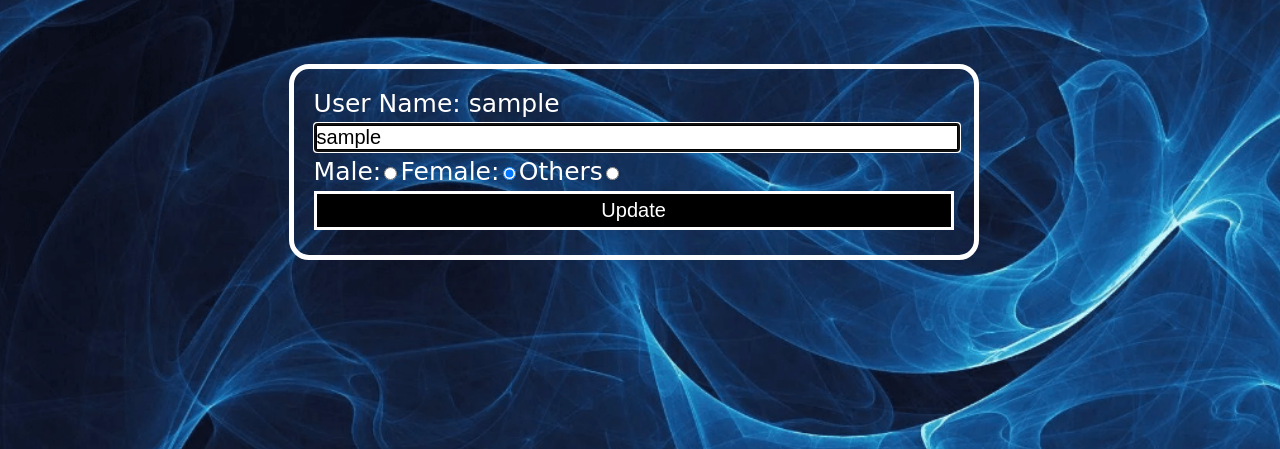
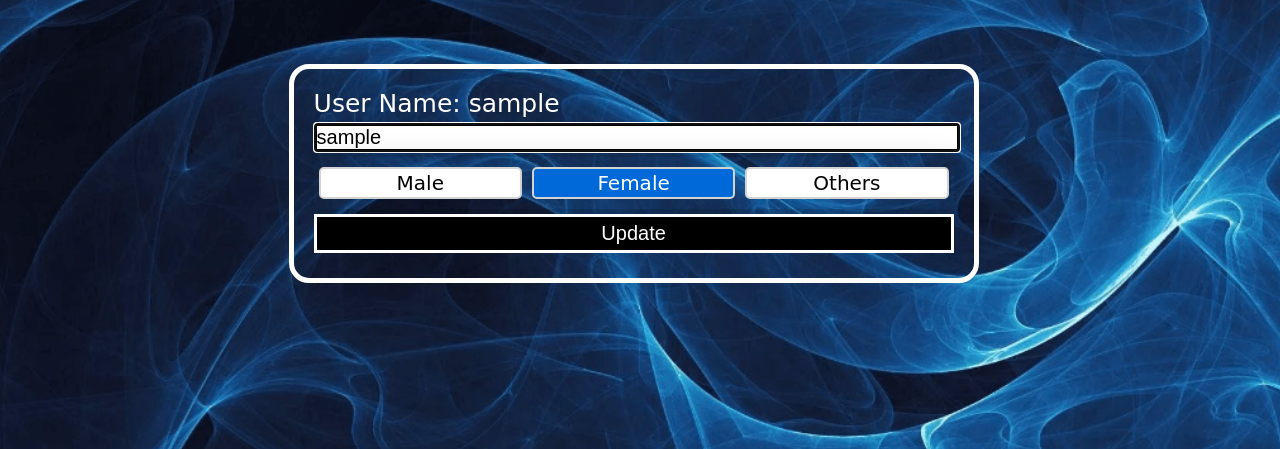
Before and after one commit to Prince9741/Game-Troupe, a PHP site: page /profile/profileUpdate.php in a window 1280 px wide. Shown: the part 72-521 px from the top of the page. Run offline with PHP 8.4, Linux system fonts and the light colour scheme; the visitor is signed in with stand-in values (Sample User, id 1).

Commit message:
gender button better

```diff
--- a/highScore/HighScore.php
+++ b/highScore/HighScore.php
@@ -21,9 +21,9 @@ WHERE H.`GameId`= $gameId ORDER BY H.`Score` $order");
 if ($result && $result->num_rows > 0)
     for($i=1;$row = $result->fetch_assoc();$i++){//tell the user gender
         if($player==$row["UserName"]){
+            $row["UserName"]="You";
             $row["rowColor"]="";
         }
-
         echo"<tr ondblclick='specificEntry(this)' class='".$row["rowColor"]."'>
         <td>".$row["UserName"]."</td>
         <td>".$row["Score"]."</td>
--- a/profile/profile.css
+++ b/profile/profile.css
@@ -56,3 +56,44 @@ form{
 .msgSuccess{
     box-shadow:inset 0px 0px 15px 5px green;
 }
+
+.wrapper{
+    display: inline-flex;
+    height: auto;
+    width: 100%;
+    align-items: center;
+    justify-content: space-evenly;
+    border-radius: 5px;
+    padding: 10px 0px;
+    box-shadow: 5px 5px 30px rgb(0 0 0 / 20%);
+}
+.wrapper .option{
+  background: #fff;
+  height: 100%;
+  width: 100%;
+  margin: 0 5px;
+  border-radius: 5px;
+  cursor: pointer;
+  padding: 2px 0px;
+  border: 2px solid lightgrey;
+  transition: all 0.3s ease;
+}
+
+input[type="radio"]{
+  display: none;
+}
+#others:checked:checked ~ .others,
+#male:checked:checked ~ .male,
+#female:checked:checked ~ .female{
+  background: #0069d9;
+}
+
+.wrapper .option span{
+  font-size: 20px;
+  color: #000000;
+}
+#male:checked:checked ~ .male span,
+#female:checked:checked ~ .female span,
+#others:checked:checked ~ .others span{
+  color: #fff;
+}
--- a/profile/profileUpdate.php
+++ b/profile/profileUpdate.php
@@ -31,16 +31,23 @@ if(!$log)
         <form action="profileUpdateControl.php?control=profileUpdate" method="post" class="flex" id="inputForm"> <!-- input user information -->
                 <label for="userName">User Name: <?php echo $_SESSION['userName'];?></label>
                 <input id="userName" name="userName" placeholder="Update" value="<?php echo $_SESSION['userName'];?>" maxlength="20" autocomplete="off" autofocus required>
-            <div id="gender">
-                <label for="male">Male:</label>
-                <input type="radio" name="gen" value="0" id="male">
-
-                <label for="female">Female:</label>
-                <input type="radio" name="gen" value="1" id="female">
-
-                <label for="others">Others</label>
-                <input type="radio" name="gen" value="2" id="others">
-            </div>
+                <div class="wrapper" id="gender">
+                    <input type="radio" name="gen" value="0" id="male">
+                    <input type="radio" name="gen" value="1" id="female">
+                    <input type="radio" name="gen" value="2" id="others">
+                        <label for="male" class="option male flex">
+                            <div class="dot"></div>
+                            <span>Male</span>
+                        </label>
+                        <label for="female" class="option female flex">
+                            <div class="dot"></div>
+                            <span>Female</span>
+                        </label>
+                        <label for="others" class="option others flex">
+                            <div class="dot"></div>
+                            <span>Others</span>
+                        </label>
+                </div>
                 <input type="hidden" id="genValue" value="<?php echo $_SESSION['gender']?>">
                 <input type="submit" value="Update">
         </form>
```
Also changed, not shown: Log/login.css (+41 -0 lines), Log/signUp.php (+14 -7 lines), Game5/enemy_down.png.
